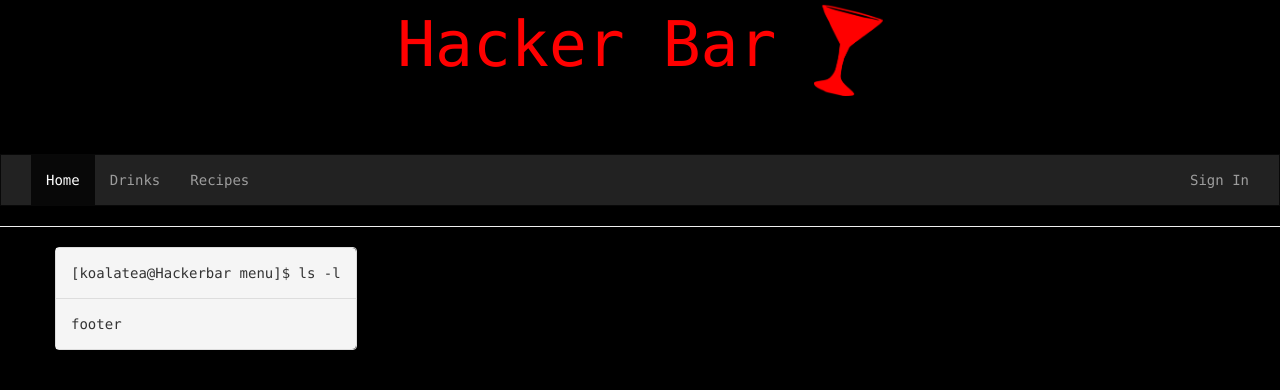
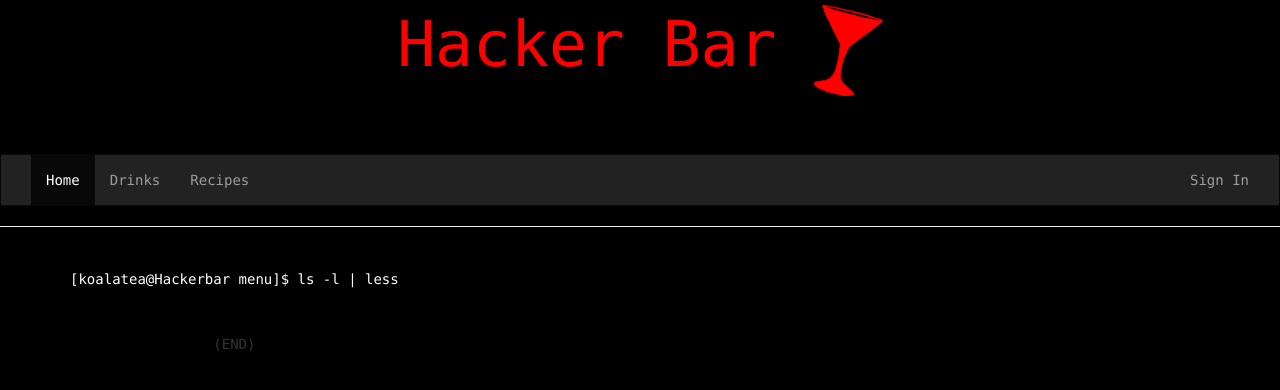
Before and after one commit to KoalaTea/ChambordPi, a Flask app: page /menu in a window 1280 px wide. Shown: the part 91-481 px from the top of the page. Run offline with Flask 2, Linux system fonts and the light colour scheme; data that the repository does not hold is empty; parts of the project's set-up code (start-up, migrations or seed data) failed here and were passed over; some libraries are stand-ins or nearby versions; some web fonts are replaced.

Commit message:
Some minor cleanups

```diff
--- a/app/static/css/menu.css
+++ b/app/static/css/menu.css
@@ -1,32 +1,55 @@
 /*
  * See it in action here: http://jsfiddle.net/seydoggy/6s92p51a/
  */
+ .drink-title {
+  color: white;
+  text-shadow: 2px 1px #000001;
+}
+.drink-text {
+  color: #a9a9a9;
+}
 .panel-table {
     display:table;
     background: transparent;
+    outline-color: transparent;
+    border: 0px solid transparent;
 }
 .panel-table > .panel-heading {
     display: table-header-group;
     background: transparent;
+    outline-color: transparent;
+    border: 0px solid transparent;
 }
 .panel-table > .panel-body {
     display: table-row-group;
     background: transparent;
+    outline-color: transparent;
+    border: 0px solid transparent;
 }
 .panel-table > .panel-body:before,
 .panel-table > .panel-body:after {
     content:none;
+    background: transparent;
+    outline-color: transparent;
+    border: 0px solid transparent;
 }
 .panel-table > .panel-footer {
     display: table-footer-group;
     background: transparent;
+    outline-color: transparent;
+    border: 0px solid transparent;
 }
 .panel-table > div > .tr {
     display: table-row;
     background: transparent;
+    outline-color: transparent;
+    border: 0px solid transparent;
 }
 .panel-table > div:last-child > .tr:last-child > .td {
     border-bottom: none;
+    background: transparent;
+    outline-color: transparent;
+    border: 0px solid transparent;
 }
 .panel-table .td {
     display: table-cell;
@@ -34,24 +57,44 @@
     border: 1px solid #ddd;
     border-top: none;
     border-left: none;
+    background: transparent;
+    outline-color: transparent;
+    border: 0px solid transparent;
 }
 .panel-table .td:last-child {
     border-right: none;
+    background: transparent;
+    outline-color: transparent;
+    border: 0px solid transparent;
 }
 .panel-table > .panel-heading > .tr > .td,
 .panel-table > .panel-footer > .tr > .td {
     background: transparent;
     background-color: #f5f5f5;
+    outline-color: transparent;
+    border: 0px solid transparent;
 }
 .panel-table > .panel-heading > .tr > .td:first-child {
     border-radius: 4px 0 0 0;
+    background: transparent;
+    outline-color: transparent;
+    border: 0px solid transparent;
 }
 .panel-table > .panel-heading > .tr > .td:last-child {
     border-radius: 0 4px 0 0;
+    background: transparent;
+    outline-color: transparent;
+    border: 0px solid transparent;
 }
 .panel-table > .panel-footer > .tr > .td:first-child {
     border-radius: 0 0 0 4px;
+    background: transparent;
+    outline-color: transparent;
+    border: 0px solid transparent;
 }
 .panel-table > .panel-footer > .tr > .td:last-child {
     border-radius: 0 0 4px 0;
+    background: transparent;
+    outline-color: transparent;
+    border: 0px solid transparent;
 }
--- a/app/templates/menu.html
+++ b/app/templates/menu.html
@@ -12,7 +12,9 @@
       <div class="panel panel-default panel-table">
           <div class="panel-heading">
               <div class="tr">
-                  <div class="td">[{{ user.username }}@Hackerbar menu]$ ls -l</div>
+                  <div class="td">
+                    <h5 class="drink-title"> [{{ user.username }}@Hackerbar menu]$ ls -l | less </h5>
+                  </div>
               </div>
           </div>
           <div class="panel-body">
@@ -25,10 +27,10 @@
                       <button id="orderBtn" class="btn btn-primary btn-hover-green">Place Order</button>
                     </div>
                     <div class="col col-xs-8" align=left>
-                      <h4>{{drink.name}}</h4>
+                      <h3 class="drink-title"><b>{{drink.name}}</b></h3>
                       <ul>
                         {% for ingredient in drink['recipe'] %}
-                          <li>{{ingredient['amount']}}
+                          <li class="drink-text">{{ingredient['amount']}}
                               {% if ingredient['flavor']|lower != "none" %}
                                 {{ingredient['flavor']}}
                               {% endif %}
@@ -42,8 +44,10 @@
               {% endfor %}
           </div>
           <div class="panel-footer">
-              <div class="tr">
-                  <div class="td">footer</div>
+              <div class="tr" align=center>
+                  <div class="td">
+                  <h5>(END)</h5>
+                  </div>
               </div>
           </div>
       </div>
```
Also changed, not shown: 1 other file.
